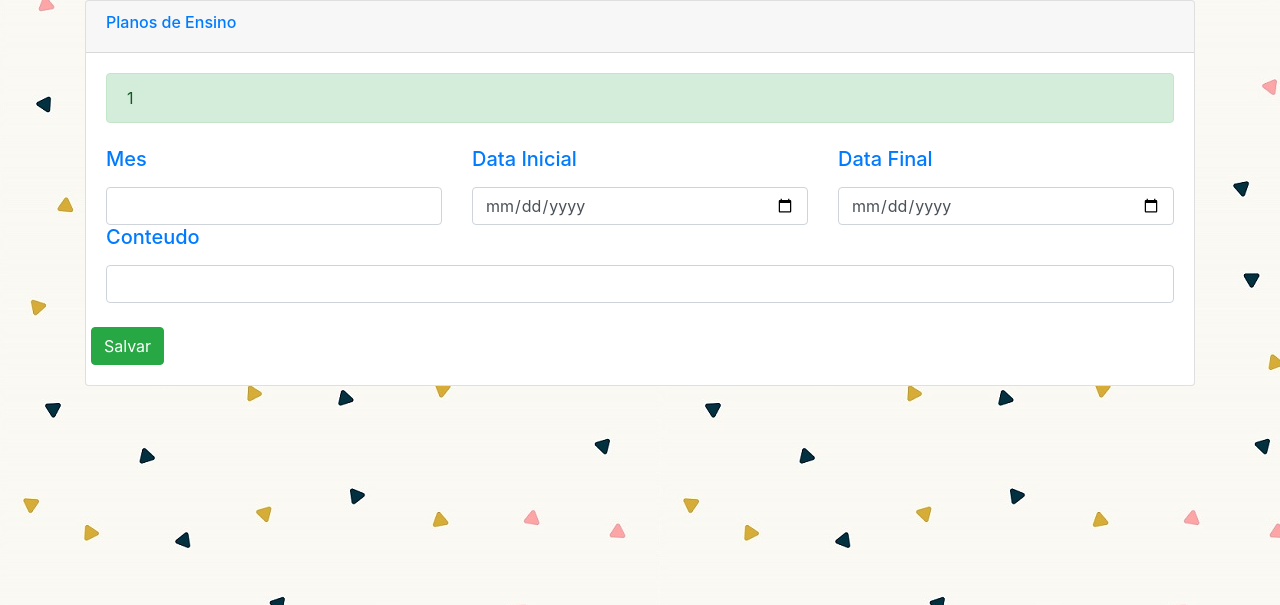
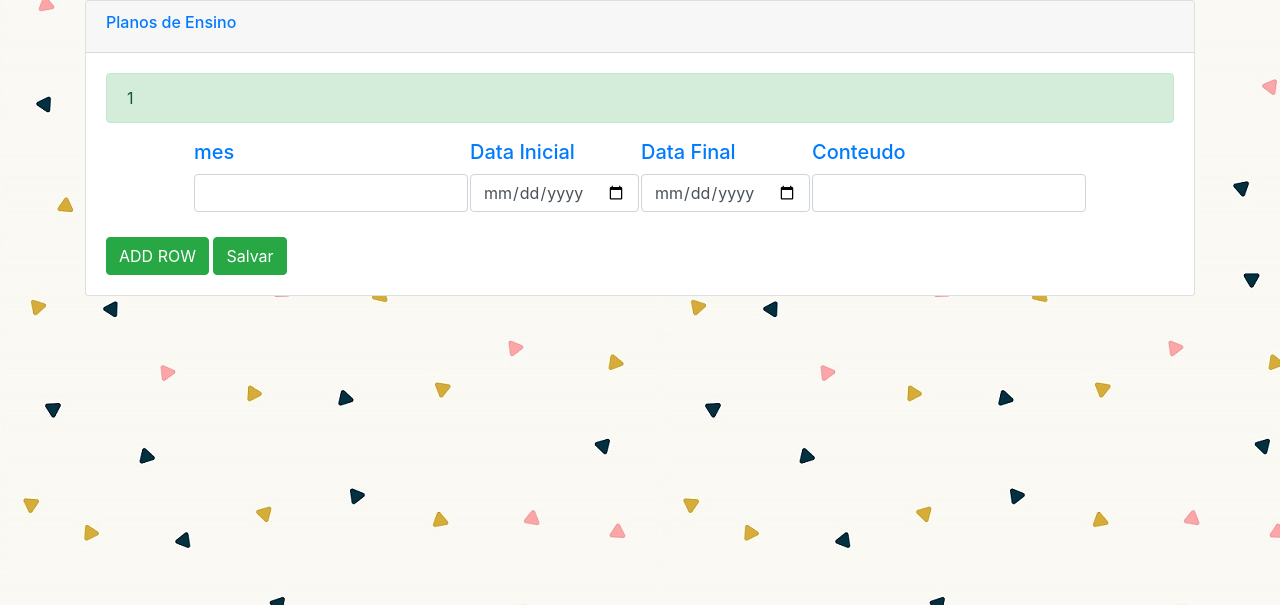
Before and after one commit to Dennerbs/Tcc-sistema-x, a PHP site: page /FormPlano_det.php in a window 1280 px wide. Shown: the part 82-687 px from the top of the page. Run offline with PHP 8.4, Linux system fonts and the light colour scheme; a user stored in the database is signed in; data comes from the database, SQL or seed files in the repository.

Commit message:
detalhamento(incompleto)

```diff
--- a/cursos/FormPlano_det.php
+++ b/cursos/FormPlano_det.php
@@ -13,11 +13,8 @@
     <?php require_once('Cabecalho.php');
     require_once('Conexao.php');
 
-    $idplano=$_SESSION["id_plan"];
 
-    $sql = "select * from planos where id_plano = $idplano";
-    $resultadoSql = mysqli_query($conexao, $sql);
-    $vetorUmregistro = mysqli_fetch_assoc($resultadoSql);
+
     ?>
         <div class="card">
         <div class="card-header">
@@ -36,46 +33,30 @@
         </div>
         <?php unset($_SESSION["inseridoPlano"]); endif?>
 
-            <form class="mt-4" action="SalvarPlano_det.php" method="POST">
-            <div class="row">
-            <div>
-                <input type="text" class="form-control" name="id_plano" id="validationDefault01"
-                 value="<?php $vetorUmregistro['id_plano'] ?>"    placeholder=" " hidden >
-            </div>
-            <div class="col-md-4">
-                <label class="validationDefault02">
-                <h5 class="text-primary">Mes</h5>
-                </label><br>
-                <input type="text" class="form-control" name="mes" id="validationDefault02"
-                    placeholder=" " >
-            </div><br>
-            <div class="col-md-4">
-                <label class="validationDefault03">
-                <h5 class="text-primary">Data Inicial</h5>
-                </label><br>
-                <input type="date" class="form-control" name="dI" id="validationDefault03"
-                    placeholder=" " >
-            </div><br>
-            <div class="col-md-4">
-                <label class="validationDefault04">
-                <h5 class="text-primary">Data Final</h5>
-                </label><br>
-                <input type="date" class="form-control" name="dF" id="validationDefault04"
-                    placeholder=" " >
-            </div><br>
-            <div class="col-md-12">
-                <label class="validationDefault05">
-                <h5 class="text-primary">Conteudo</h5>
-                </label><br>
-                <input type="text" class="form-control" name="con" id="validationDefault05"
-                    placeholder=" " >
-            </div><br>
-            <button type="submit" class="btn btn-success mt-4">Salvar</button>
-            </div>
-            </form>
-        </div>
-    </div>
-    </div>
+        <form method="POST" action="SalvarPlano_det.php">
+  <table id="employee_table" align="center">
+
+        <tr><th><h5 class="text-primary">mes</h5></th>
+        <th><h5 class="text-primary">Data Inicial</h5></th>
+        <th><h5 class="text-primary">Data Final</h5></th>
+        <th><h5 class="text-primary">Conteudo</h5></th></tr>
+   <tr id="row1">
+   <td><input type='text' class='form-control' name='mes'></td>
+   <td><input type='date' class='form-control' name='dI'></td>
+   <td><input type='date' class='form-control' name='dF'></td>
+   <td><input type='text' class='form-control' name='con'></td>
+
+   </tr>
+  </table>
+  <input type="button" class="btn btn-success mt-4" onclick="add_row();" value="ADD ROW">
+  <button type="submit" class="btn btn-success mt-4">Salvar</button>
+
+ </form>
+</div>
+</div>
+</div>
+
+
   </body>
   <script src="https://code.jquery.com/jquery-3.3.1.slim.min.js"
     integrity="sha384-q8i/X+965DzO0rT7abK41JStQIAqVgRVzpbzo5smXKp4YfRvH+8abtTE1Pi6jizo" crossorigin="anonymous">
@@ -86,4 +67,17 @@
 <script src="https://stackpath.bootstrapcdn.com/bootstrap/4.3.1/js/bootstrap.min.js"
     integrity="sha384-JjSmVgyd0p3pXB1rRibZUAYoIIy6OrQ6VrjIEaFf/nJGzIxFDsf4x0xIM+B07jRM" crossorigin="anonymous">
 </script>
+<script type="text/javascript">
+function add_row()
+{
+ $rowno=$("#employee_table tr").length;
+ $rowno=$rowno+1;
+ $("#employee_table tr:last").after("<tr id='row"+$rowno+
+ "'><td><input type='text' class='form-control' name='mes'></td><td><input type='date' class='form-control' name='dI'></td><td><input type='date' class='form-control' name='dF'></td><td><input type='text' class='form-control' name='con'></td><td><input type='button' value='DELETE' onclick=delete_row('row"+$rowno+"')></td></tr>");
+}
+function delete_row(rowno)
+{
+ $('#'+rowno).remove();
+}
+</script>
 </html>
--- a/cursos/ListarCurso.php
+++ b/cursos/ListarCurso.php
@@ -28,7 +28,7 @@
                 }
             ?>
              <a type="submit" class="btn btn-success btn-lg btn-block mt-4" href="FormCurso.php" role="button">Cadastrar</a>
-                <table class="table mt-4">
+             <table class="table mt-4" style="background-color:#FFFFFF;">
                     <tr>
                         <th class="text-success text-center">Nome do Curso</th>
                         <th class="text-success text-center">Descrição do Curso</th>
--- a/cursos/ListarDisciplina.php
+++ b/cursos/ListarDisciplina.php
@@ -35,7 +35,7 @@
 
 ?>
          <a type="submit" class="btn btn-success btn-lg btn-block mt-4" href="FormDisc.php" role="button">Cadastrar</a>
-        <table class="table mt-4">
+         <table class="table mt-4" style="background-color:#FFFFFF;">
             <tr>
                 <th class="text-success text-justify">Nome Disciplina</th>
                 <th class="text-success text-center">Carga Horaria</th>
--- a/cursos/PlanoCoordenador.php
+++ b/cursos/PlanoCoordenador.php
@@ -1,4 +1,4 @@
-<!-- <!DOCTYPE html>
+<!DOCTYPE html>
 <html>
 <head>
     <title>Plano de Ensino</title>
--- a/cursos/SalvarPlano.php
+++ b/cursos/SalvarPlano.php
@@ -37,6 +37,8 @@
         $aulasT,$aulasP,$aulasL,$laboratorio,$ementaDisc,$objetivosG,$objetivosE,$avaliacaoA,$referenciasB,$referenciasC,$p1primeiro,$p2primeiro,$p1segundo,$p2segundo,$situacao);
     if($sqlprep -> execute()){
         $_SESSION["inseridoPlano"]="Plano de ensino foi adicionado com sucesso";
+        $_SESSION['np'] = $nomePlano;
+
         header("location: FormPlano_det.php");
 
     }else{
@@ -61,3 +63,6 @@
 
 
 ?>
+<form action="SalvarPlano_det.php" method="POST">
+             <input name="idp" value="<?php $id_plano ?>">
+        </form>
```
Also changed, not shown: cursos/PlanoAguardando.php (+6 -5 lines), cursos/PlanoColegiado.php (+12 -17 lines), cursos/SalvarPlano_det.php (+17 -4 lines).
